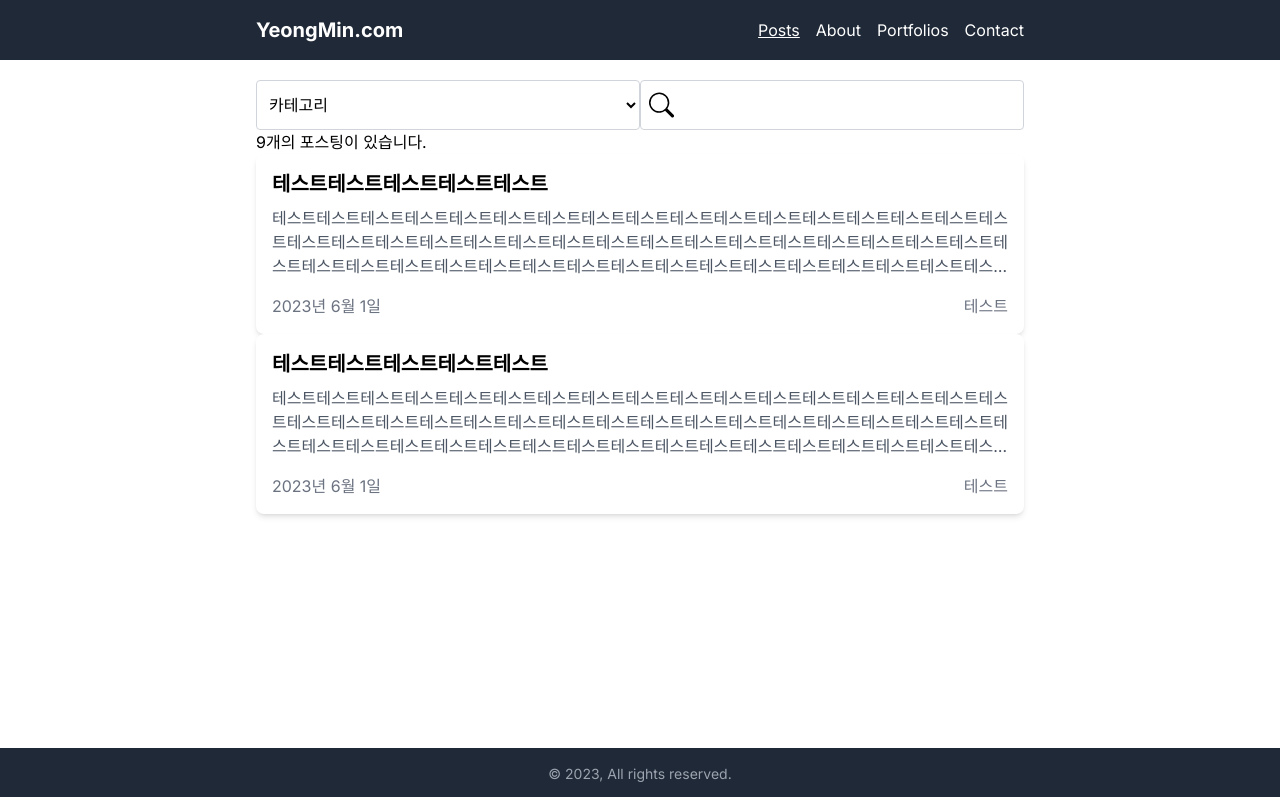
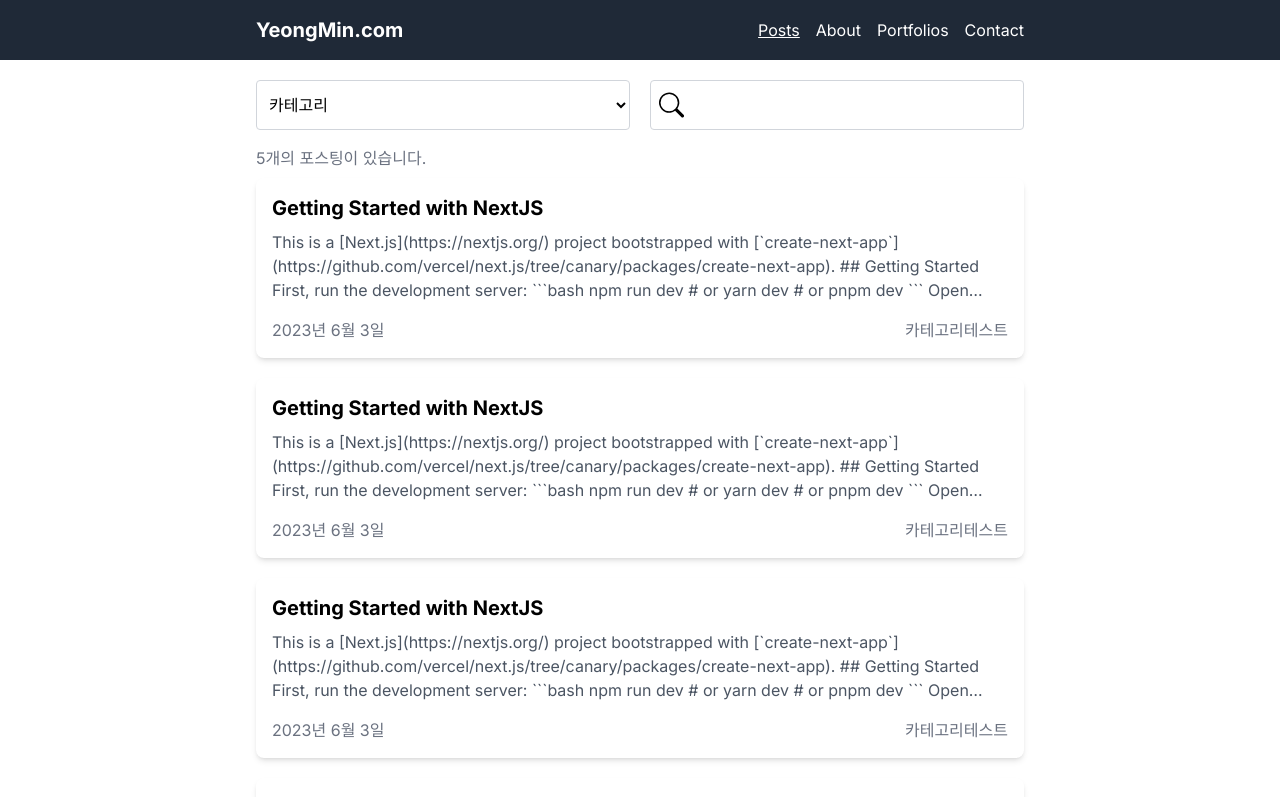
Before and after one commit to 0miiii/my-blog, a Next.js app: page /posts in a window 1280 px wide. Shown: the top 797 px of the page. Built offline with nearby package versions, Linux system fonts and the light colour scheme.

Commit message:
feat: 페이지마다 필요한 컴포넌트 적용

```diff
--- /dev/null
+++ b/src/app/[detail]/page.tsx
@@ -0,0 +1,31 @@
+import React from "react";
+import { ReactMarkdown } from "react-markdown/lib/react-markdown";
+import { getPostData } from "@/services/post";
+
+interface Props {
+  params: { detail: string };
+}
+
+const PostDetailPage: React.FC<Props> = ({ params }) => {
+  const postData = getPostData(params.detail);
+
+  return (
+    <>
+      <article className="bg-white rounded-lg shadow-md p-4">
+        <header className="border-b pb-4 mb-4">
+          <h1 className="text-2xl font-bold mb-4">{postData.title}</h1>
+          <div className="flex justify-between items-center">
+            <span className="text-gray-500">{postData.date}</span>
+            <span className="text-gray-500">{postData.category}</span>
+          </div>
+        </header>
+        <ReactMarkdown className="text-gray-600">
+          {postData.content}
+        </ReactMarkdown>
+      </article>
+      <section className="mt-4">댓글</section>
+    </>
+  );
+};
+
+export default PostDetailPage;
--- a/src/app/about/page.tsx
+++ b/src/app/about/page.tsx
@@ -1,7 +1,7 @@
 import React from "react";
 
 const AboutPage = () => {
-  return <main className="max-w-3xl mx-auto">about</main>;
+  return <div>about</div>;
 };
 
 export default AboutPage;
--- a/src/app/contact/page.tsx
+++ b/src/app/contact/page.tsx
@@ -1,7 +1,12 @@
 import React from "react";
+import ContactForm from "@/components/ContactForm";
 
 const ContactPage = () => {
-  return <main className="max-w-3xl mx-auto">ContactPage</main>;
+  return (
+    <>
+      <ContactForm />
+    </>
+  );
 };
 
 export default ContactPage;
--- a/src/app/page.tsx
+++ b/src/app/page.tsx
@@ -1,8 +1,11 @@
+import Hero from "@/components/Hero";
+import SubscriptionForm from "@/components/SubscriptionForm";
+
 export default function Home() {
   return (
-    <main className="max-w-3xl mx-auto">
-      <div className="">프로필</div>
-      <div className="">구독</div>
-    </main>
+    <>
+      <Hero />
+      <SubscriptionForm />
+    </>
   );
 }
--- a/src/app/portfolios/page.tsx
+++ b/src/app/portfolios/page.tsx
@@ -1,7 +1,32 @@
 import React from "react";
+import PortfolioList from "@/components/PortfolioList";
+
+const test = [
+  {
+    id: 1,
+    image: "test",
+    title: "test",
+    description: "test",
+    url: "test",
+  },
+  {
+    id: 2,
+    image: "test",
+    title: "test",
+    description: "test",
+    url: "test",
+  },
+];
 
 const PortfoliosPage = () => {
-  return <main className="max-w-3xl mx-auto">PortfoliosPage</main>;
+  return (
+    <>
+      <p className="text-gray-600 mb-4">
+        지금까지 진행한 프로젝트를 담은 페이지입니다.
+      </p>
+      <PortfolioList portfolios={test} />
+    </>
+  );
 };
 
 export default PortfoliosPage;
--- a/src/app/posts/page.tsx
+++ b/src/app/posts/page.tsx
@@ -1,31 +1,23 @@
-import PostCard from "@/components/PostCard";
+import PostList from "@/components/PostList";
 import CategorySelect from "@/components/CategorySelect";
 import SearchInput from "@/components/SearchInput";
-
-const post = {
-  title: "테스트테스트테스트테스트테스트",
-  content:
-    "테스트테스트테스트테스트테스트테스트테스트테스트테스트테스트테스트테스트테스트테스트테스트테스트테스트테스트테스트테스트테스트테스트테스트테스트테스트테스트테스트테스트테스트테스트테스트테스트테스트테스트테스트테스트테스트테스트테스트테스트테스트테스트테스트테스트테스트테스트테스트테스트테스트테스트테스트테스트테스트테스트테스트테스트테스트테스트테스트테스트",
-  category: "테스트",
-  date: "2023-06-01",
-  path: "test",
-};
+import { getAllPosts } from "@/services/post";
 
 const categories = ["a", "b", "c", "d"];
 
 const PostsPage = () => {
+  const posts = getAllPosts();
   return (
-    <main className="max-w-3xl mx-auto">
-      <div className="flex justify-between">
+    <>
+      <div className="flex justify-between mb-4 gap-5">
         <CategorySelect categories={categories} />
         <SearchInput />
       </div>
-      <div>9개의 포스팅이 있습니다.</div>
-      <div>
-        <PostCard post={post} />
-        <PostCard post={post} />
+      <div className="text-gray-500 mb-2">
+        {posts.length}개의 포스팅이 있습니다.
       </div>
-    </main>
+      <PostList posts={posts} />
+    </>
   );
 };
 
```
